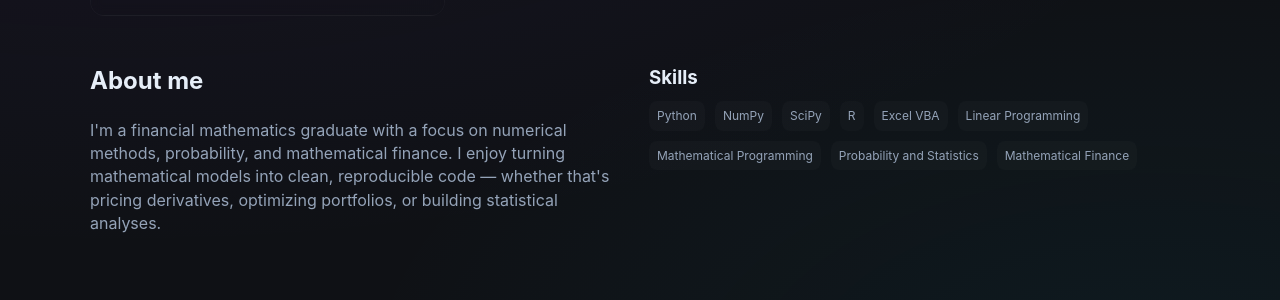
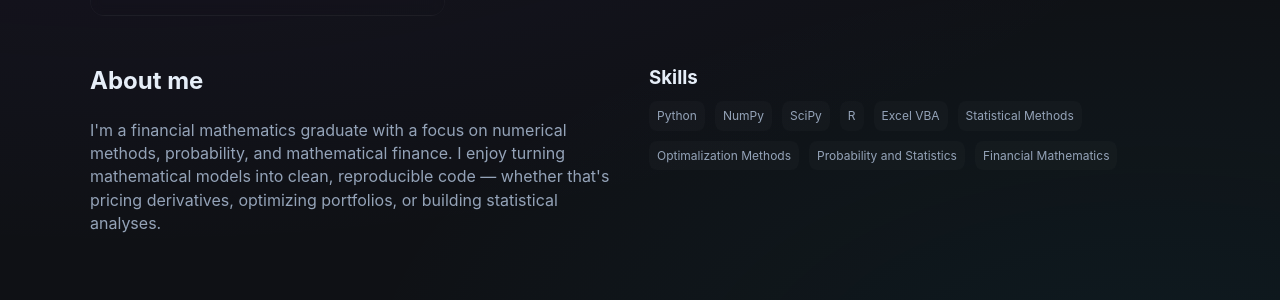
Before and after one commit to TomasKuric/tomaskuric.github.io, a Jekyll site: the page index.html, which Jekyll copies as it is, in a window 1280 px wide. Shown: the part 1337-1637 px from the top of the page. Built offline with Jekyll 4.4.1, drawn with Linux system fonts in a browser that asks for light colours.

Commit message:
Update index.html

```diff
--- a/index.html
+++ b/index.html
@@ -141,10 +141,10 @@
           <span class="tag">SciPy</span>
           <span class="tag">R</span>
           <span class="tag">Excel VBA</span>
-          <span class="tag">Linear Programming</span>
-          <span class="tag">Mathematical Programming</span>
+          <span class="tag">Statistical Methods</span>
+          <span class="tag">Optimalization Methods</span>
           <span class="tag">Probability and Statistics</span>
-          <span class="tag">Mathematical Finance</span>
+          <span class="tag">Financial Mathematics</span>
         </div>
       </div>
     </section>
```
